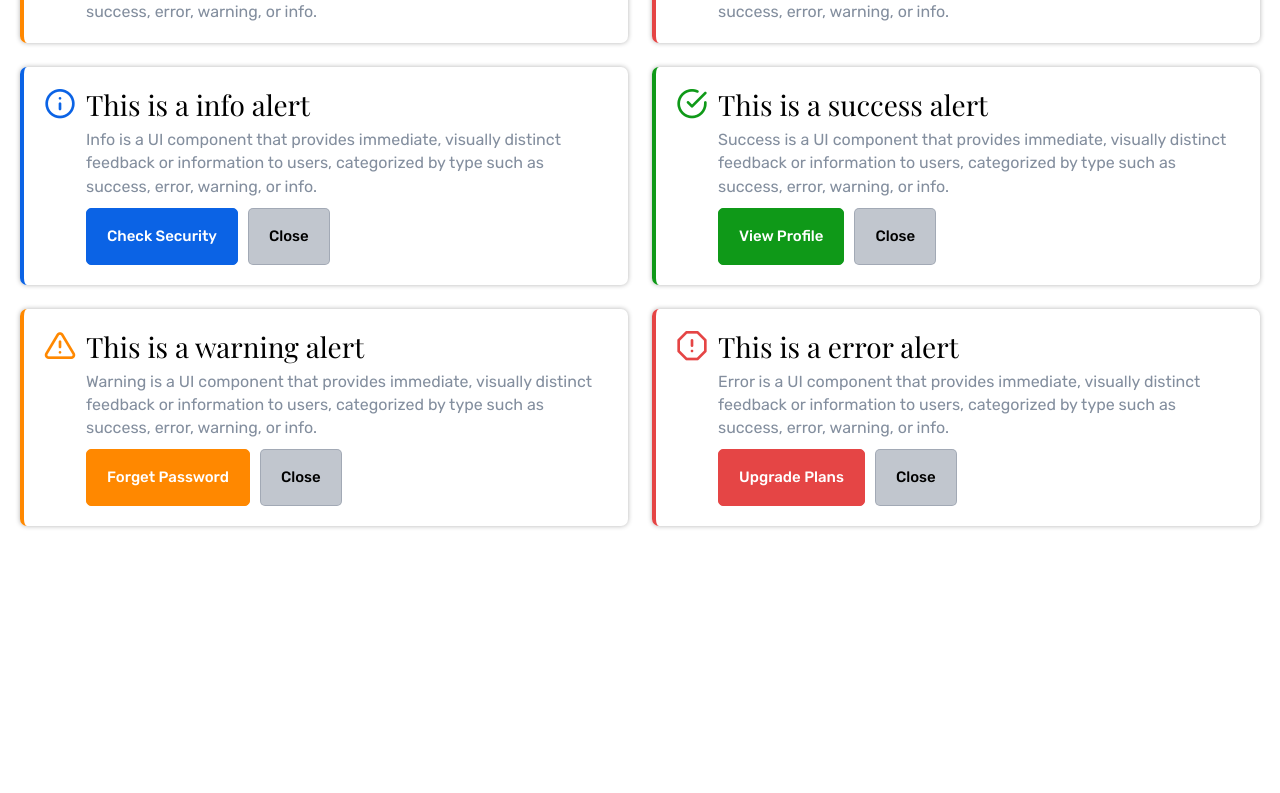
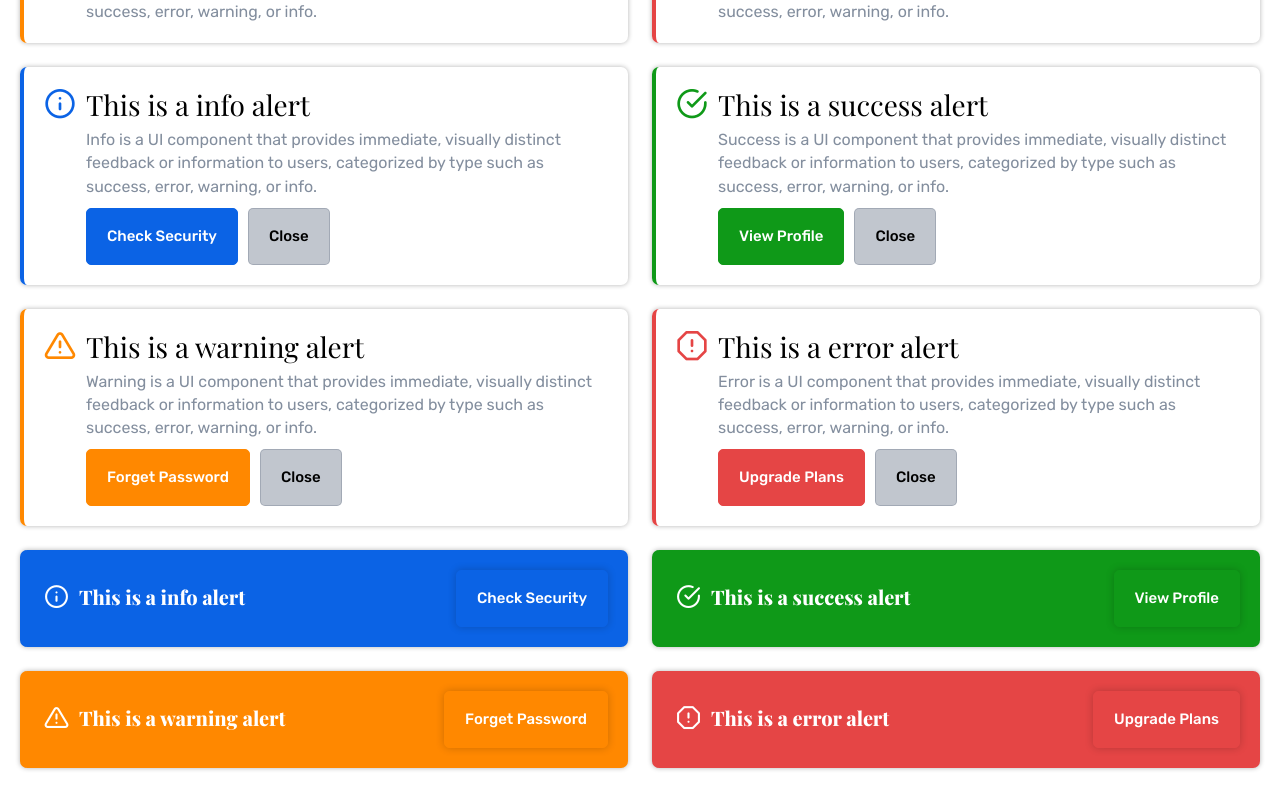
Before and after one commit to Andriamahay11master/MaDesignSystem, a React (Vite) app: page /alert in a window 1280 px wide. Shown: the part 518-1311 px from the top of the page. Before the commit the page ends 1069 px from the top, so only its background shows below. Built offline with nearby package versions, Linux system fonts and the light colour scheme.

Commit message:
add variant 3

```diff
--- /dev/null
+++ b/src/components/alert/Alert-2.tsx
@@ -0,0 +1,24 @@
+import './alert.scss'
+
+interface Alert2Props{
+    type: string
+    title: string
+    ctn: string
+}
+export default function Alert2({type, title, ctn} : Alert2Props){
+    return (
+        <div className={`alert alert-2 alert-${type}`} >
+            <div className="alert-col">
+                <div className="alert-icon">
+                    <i className={`icon icon-${type}`}></i>
+                </div>
+                <h3 className="title-h3">{title}</h3>
+            </div>
+            <div className="alert-col">
+                <div className="alert-bouton">
+                    {ctn && <button className={`btn btn-${type}`}>{ctn}</button>}
+                </div>
+            </div>
+        </div>
+    );
+}
--- a/src/components/alert/alert.scss
+++ b/src/components/alert/alert.scss
@@ -7,30 +7,7 @@
     padding: 20px;
     border-radius: 7px;
     box-shadow: 0 0px 5px rgba(0, 0, 0, 0.3);
-    &.alert-info{
-        border-left: 4px solid $color-primary;
-        .icon{
-            color: $color-primary;
-        }
-    }
-    &.alert-sucess{
-        border-left: 4px solid $color-sucess;
-        .icon{
-            color: $color-sucess;
-        }
-    }
-    &.alert-warning{
-        border-left: 4px solid $color-warning;
-        .icon{
-            color: $color-warning;
-        }
-    }
-    &.alert-error{
-        border-left: 4px solid $color-error;
-        .icon{
-            color: $color-error;
-        }
-    }
+
     .icon{
         font-size: 32px;
     }
@@ -57,4 +34,64 @@
             }
         }
     }
+    &.alert-info{
+        border-left: 4px solid $color-primary;
+        .icon{
+            color: $color-primary;
+        }
+    }
+    &.alert-sucess{
+        border-left: 4px solid $color-sucess;
+        .icon{
+            color: $color-sucess;
+        }
+    }
+    &.alert-warning{
+        border-left: 4px solid $color-warning;
+        .icon{
+            color: $color-warning;
+        }
+    }
+    &.alert-error{
+        border-left: 4px solid $color-error;
+        .icon{
+            color: $color-error;
+        }
+    }
+    &.alert-2{
+        align-items: center;
+        justify-content: space-between;
+        .icon{
+            color: #FFF;
+            margin-right: 10px;
+            font-size: 25px;
+        }
+        .alert-bouton{
+            padding-top: 0;
+        }
+        &.alert-info{
+            background-color: $color-primary;
+        }
+        &.alert-sucess{
+            background-color: $color-sucess;
+        }
+        &.alert-warning{
+            background-color: $color-warning;
+        }
+        &.alert-error{
+            background-color: $color-error;
+        }
+        .alert-col{
+            display: flex;
+        }
+        .title-h3{
+            margin-bottom: 0;
+            font-size: 20px;
+            font-weight: 700;
+            color: #FFF;
+        }
+        button{
+            box-shadow: 0 0 9px rgba(0, 0, 0, 0.2);
+        }
+    }
 }
--- a/src/page/alert/PageAlert.tsx
+++ b/src/page/alert/PageAlert.tsx
@@ -1,4 +1,5 @@
 import Alert from "../../components/alert/Alert";
+import Alert2 from "../../components/alert/Alert-2";
 import Header from "../../components/header/Header";
 import Top from "../../components/top/Top";
 import { dataNav } from "../../data/menu";
@@ -20,6 +21,10 @@ export default function PageAlert(){
                         <Alert type='sucess' title="This is a success alert" content="Success is a UI component that provides immediate, visually distinct feedback or information to users, categorized by type such as success, error, warning, or info." ctn="View Profile" close="Close"/>
                         <Alert type="warning" title="This is a warning alert" content="Warning is a UI component that provides immediate, visually distinct feedback or information to users, categorized by type such as success, error, warning, or info." ctn="Forget Password" close="Close"/>
                         <Alert type="error" title="This is a error alert" content="Error is a UI component that provides immediate, visually distinct feedback or information to users, categorized by type such as success, error, warning, or info." ctn="Upgrade Plans" close="Close"/>
+                        <Alert2 type='info' title='This is a info alert' ctn="Check Security" />
+                        <Alert2 type='sucess' title="This is a success alert" ctn="View Profile" />
+                        <Alert2 type="warning" title="This is a warning alert" ctn="Forget Password"/>
+                        <Alert2 type="error" title="This is a error alert" ctn="Upgrade Plans"/>
                     </div>
                 </div>
             </div>
```
